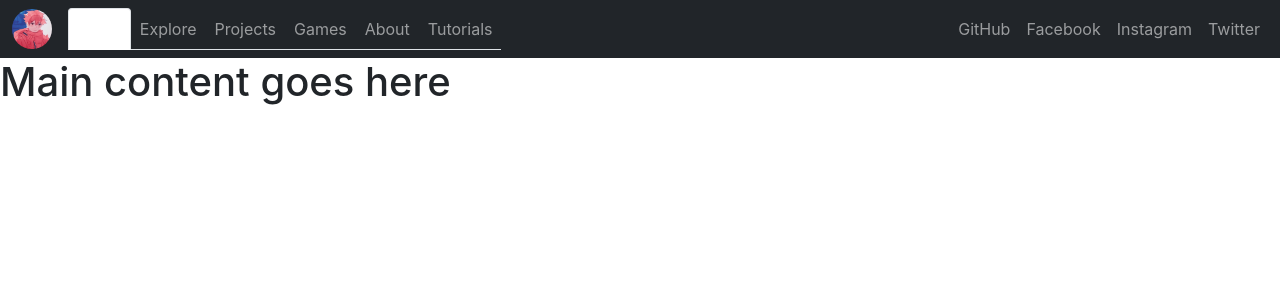
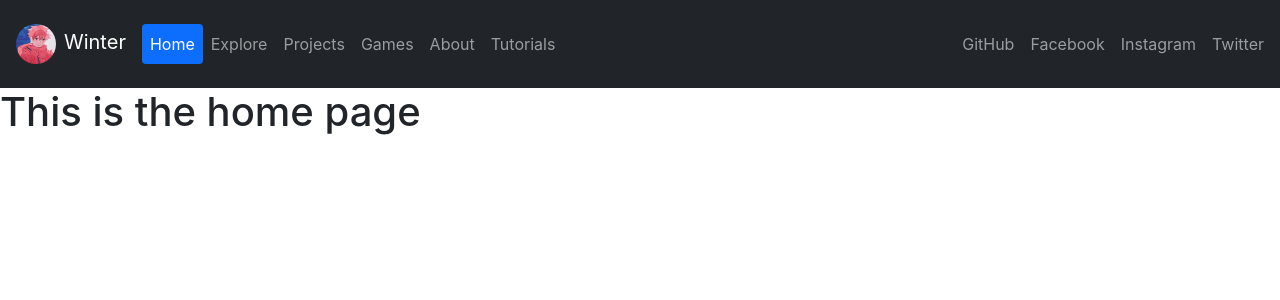
Before and after one commit to WinterSunset95/WinterSunset95.github.io, a React (Create React App) app in the folder react-development/: page / in a window 1280 px wide. Shown: the top 300 px of the page. Built offline with nearby package versions, Linux system fonts and the light colour scheme.

Commit message:
starting the main component

```diff
--- a/react-development/src/components/Header.js
+++ b/react-development/src/components/Header.js
@@ -4,15 +4,16 @@ import Logo from '../images/Logo.jpg'
 export default function Header() {
     return (
 		<header class="navbar navbar-expand-md navbar-dark bg-dark">
-			<nav class="container-xxl container-fluid flex-wrap flex-md-nowrap" aria-label="Main Navigation">
+			<nav class="container-xxl container-fluid flex-wrap flex-md-nowrap p-2" aria-label="Main Navigation">
 				<a class="navbar-brand p-0" href="/" aria-label="Winter">
-					<img src={Logo} width="40px" alt="Winters Logo" className="rounded-circle" />
+					<img src={Logo} width="40px" alt="Winters Logo" className="rounded-circle m-2" />
+					<span class="pl-2">Winter</span>
 				</a>
 				<button class="navbar-toggler" type="toggle" data-bs-toggle="collapse" data-bs-target="#bdNavbar" aria-controls="#bdNavbar" aria-expanded="false" aria-label="Toggle navigation">
 					<span className="navbar-toggler-icon"></span>
 				</button>
 				<div id="bdNavbar" class="navbar-collapse collapse show">
-					<ul class="navbar-nav flex-row flex-wrap bd-navbar-nav pt-2 py-md-0 nav-tabs">
+					<ul class="navbar-nav flex-row flex-wrap bd-navbar-nav pt-2 py-md-0 nav-pills">
 						<li class="nav-item col-6 col-md-auto"><a class="nav-link p-2 active" href="">Home</a></li>
 						<li class="nav-item col-6 col-md-auto"><a class="nav-link p-2" href="">Explore</a></li>
 						<li class="nav-item col-6 col-md-auto"><a class="nav-link p-2" href="">Projects</a></li>
--- a/react-development/src/components/Main.js
+++ b/react-development/src/components/Main.js
@@ -1,7 +1,10 @@
 import React from "react";
+import Home from "./Main/Home"
 
 export default function Main() {
     return (
-        <h1>Main content goes here</h1>
+		<>
+			<Home />
+		</>
     )
 }
--- /dev/null
+++ b/react-development/src/components/Main/Home.js
@@ -0,0 +1,7 @@
+import React from 'react'
+
+export default function Home() {
+	return (
+		<h1>This is the home page</h1>
+	)
+}
```
Also changed, not shown: react-development/src/components/Main/About.js (added), react-development/src/components/Main/Explore.js (added), react-development/src/components/Main/Games.js (added), react-development/src/components/Main/Projects.js (added), react-development/src/components/Main/Tutorials.js (added).
